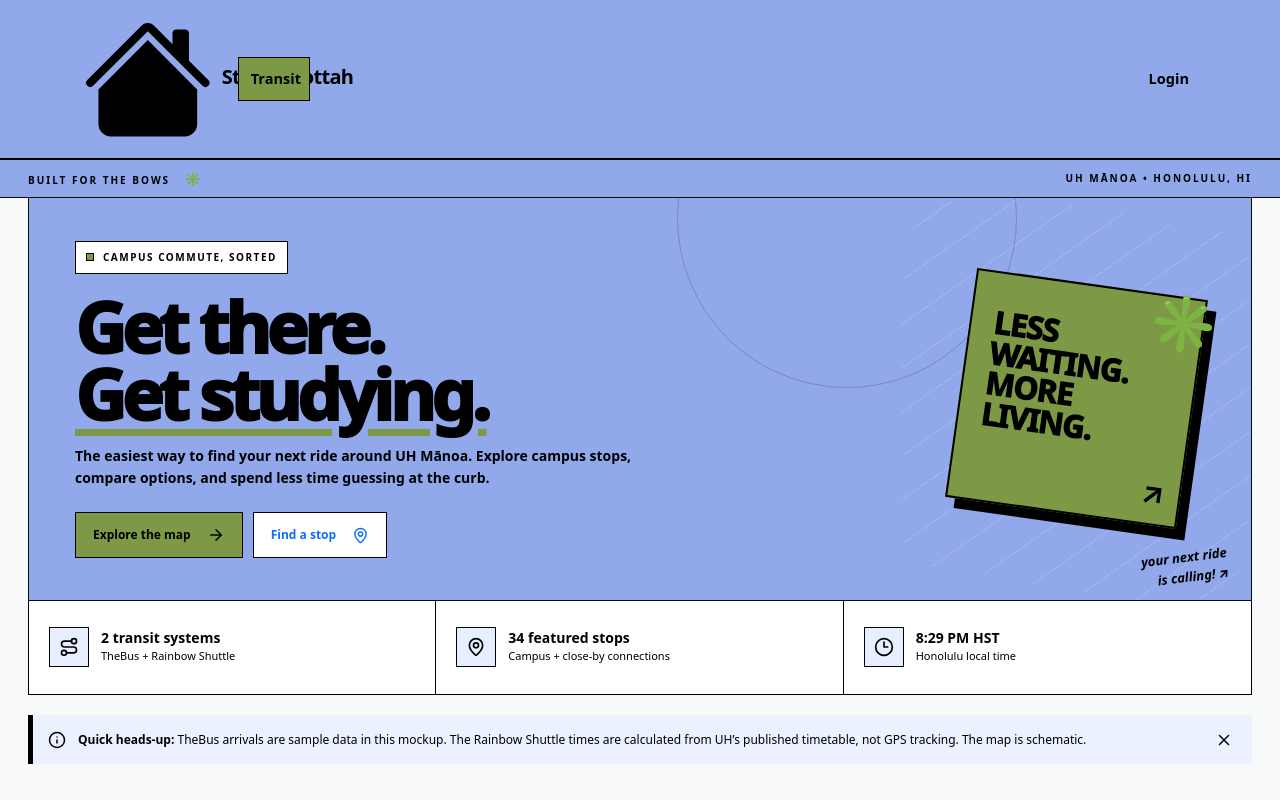
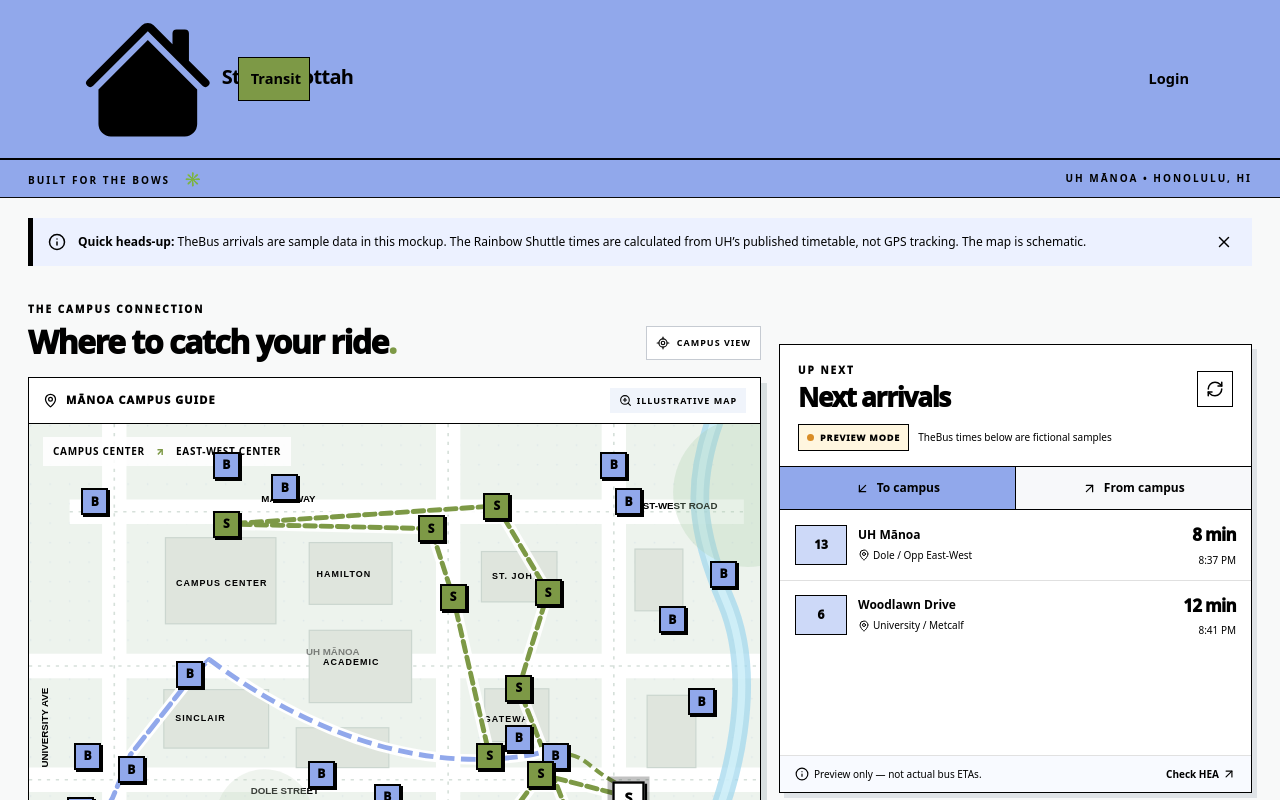
Before and after one commit to Consonant-Soup/Study-spottah, a Next.js app: page /transit in a window 1280 px wide. Shown: the top 800 px of the page. Built offline with nearby package versions, Linux system fonts and the light colour scheme; no server answers.

Commit message:
commented out transit hero/header

```diff
--- a/src/components/transit/TransitPage.tsx
+++ b/src/components/transit/TransitPage.tsx
@@ -84,7 +84,7 @@ function NextArrivals({ now, selectedStopId, onRefresh }: { now: Date; selectedS
 
   return <section className={styles.board} aria-label="Next transit options">
     <div className={styles.boardTop}>
-      <div><span className={styles.eyebrow}>UP NEXT</span><h2>Next arrivals<span className={styles.titleStar}>✳</span></h2></div>
+      <div><span className={styles.eyebrow}>UP NEXT</span><h2>Next arrivals</h2></div>
       <button title="Refresh arrivals" className={styles.refreshBtn} onClick={() => { onRefresh(); setRefreshKey((n) => n + 1); }}><RefreshCw size={18} /></button>
     </div>
     <div className={styles.boardMode}><ModePill live={liveMode === 'live'} /> <span>{liveMode === 'demo' ? 'TheBus times below are fictional samples' : liveMode === 'unavailable' ? 'Live feed is unavailable' : 'Powered by TheBus HEA'}</span></div>
@@ -189,6 +189,7 @@ export default function TransitPage() {
     <div className={styles.topline}><span>BUILT FOR THE BOWS <span aria-hidden="true">✳</span></span><span>UH MĀNOA • HONOLULU, HI</span></div>
     {/* Shared issue-1 Navbar from src/components/Navbar.tsx is rendered by the root layout. */}
     <main className={styles.main}>
+      {/*
       <section className={styles.hero}>
         <div className={styles.heroText}><span className={styles.heroEyebrow}><span className={styles.heroPulse}/> CAMPUS COMMUTE, SORTED</span><h1>Get there.<br/><span>Get studying.</span></h1><p>The easiest way to find your next ride around UH Mānoa. Explore campus stops, compare options, and spend less time guessing at the curb.</p><div className={styles.heroCtas}><a href="#map" className={styles.primaryCta}>Explore the map <ArrowRight size={18}/></a><a href="#stops" className={styles.secondaryCta}>Find a stop <MapPin size={17}/></a></div></div>
         <div className={styles.heroRight}><div className={styles.heroSticker}><span className={styles.stickerSun}>✳</span><strong>LESS<br/>WAITING.<br/>MORE<br/>LIVING.</strong><span className={styles.stickerCorner}>↗</span></div><div className={styles.heroScribble}>your next ride<br/>is calling! ↗</div></div>
@@ -198,6 +199,7 @@ export default function TransitPage() {
         <div><span className={styles.stripIcon}><MapPin size={20}/></span><strong>{ALL_STOPS.length} featured stops</strong><span>Campus + close-by connections</span></div>
         <div><span className={styles.stripIcon}><Clock3 size={20}/></span><strong>{clock.label} HST</strong><span>Honolulu local time</span></div>
       </div>
+      */}
       {!dismissed && <div className={styles.previewNotice}><Info size={18}/><div><strong>Quick heads-up:</strong> TheBus arrivals are sample data in this mockup. The Rainbow Shuttle times are calculated from UH’s published timetable, not GPS tracking. The map is schematic.</div><button onClick={() => setDismissed(true)} aria-label="Dismiss preview notice"><X size={18}/></button></div>}
       <section className={styles.mainPanels} id="map" aria-label="Campus transit map and arrivals">
         <div className={styles.mapColumn}><div className={styles.panelHead}><div><span className={styles.eyebrow}>THE CAMPUS CONNECTION</span><h2>Where to catch your ride<span className={styles.titleStar}>.</span></h2></div><span className={styles.panelHeadBadge}><LocateFixed size={14} /> CAMPUS VIEW</span></div><TransitMap stops={ALL_STOPS} selectedStopId={selectedStopId} onSelectStop={selectStop} visibleService={filter}/><p className={styles.mapCaveat}><Info size={13}/> Pin positions and route lines are approximate; check <a href={SOURCES.officialBusMap} target="_blank" rel="noreferrer">TheBus campus stop map</a> and the shuttle map before traveling.</p></div>
```
